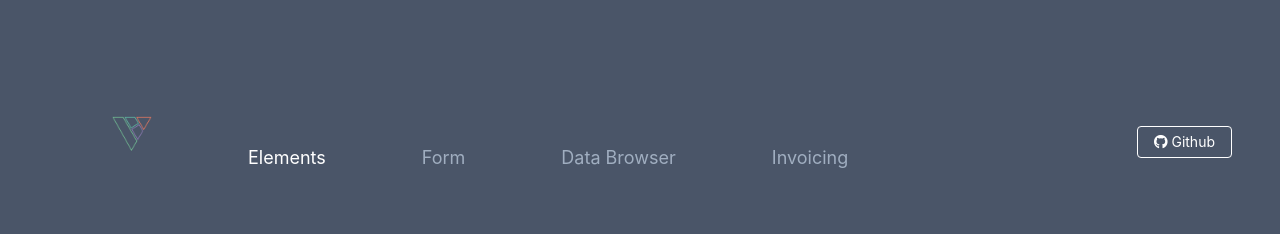
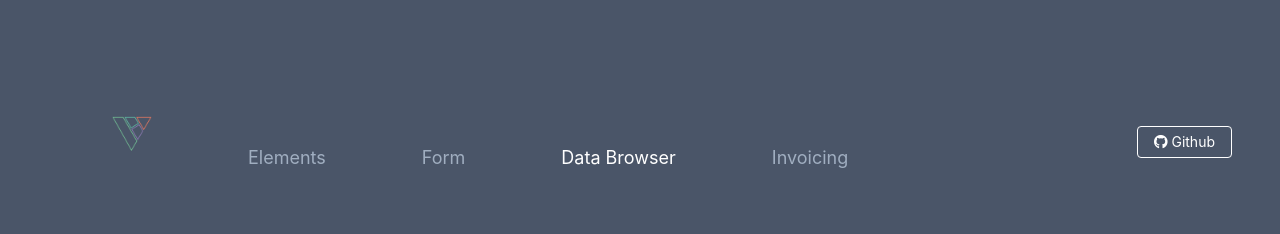
Before and after one commit to vubular/vubular.com, a Vue app: page / in a window 1280 px wide. Shown: the top 234 px of the page. Built offline with nearby package versions, Linux system fonts and the light colour scheme; what @vubular/data-browser would draw is missing.

Commit message:
Initial page, vdb

```diff
--- a/src/App.vue
+++ b/src/App.vue
@@ -21,7 +21,7 @@
 		components: { Navbar, Elements, Form, DataBrowser, Invoicing, Foooter },
 		data() {
 			return {
-				page: "Elements",
+				page: "Data Browser",
 				pages: ["Elements", "Form", "Data Browser", "Invoicing"]
 			}
 		},
```
